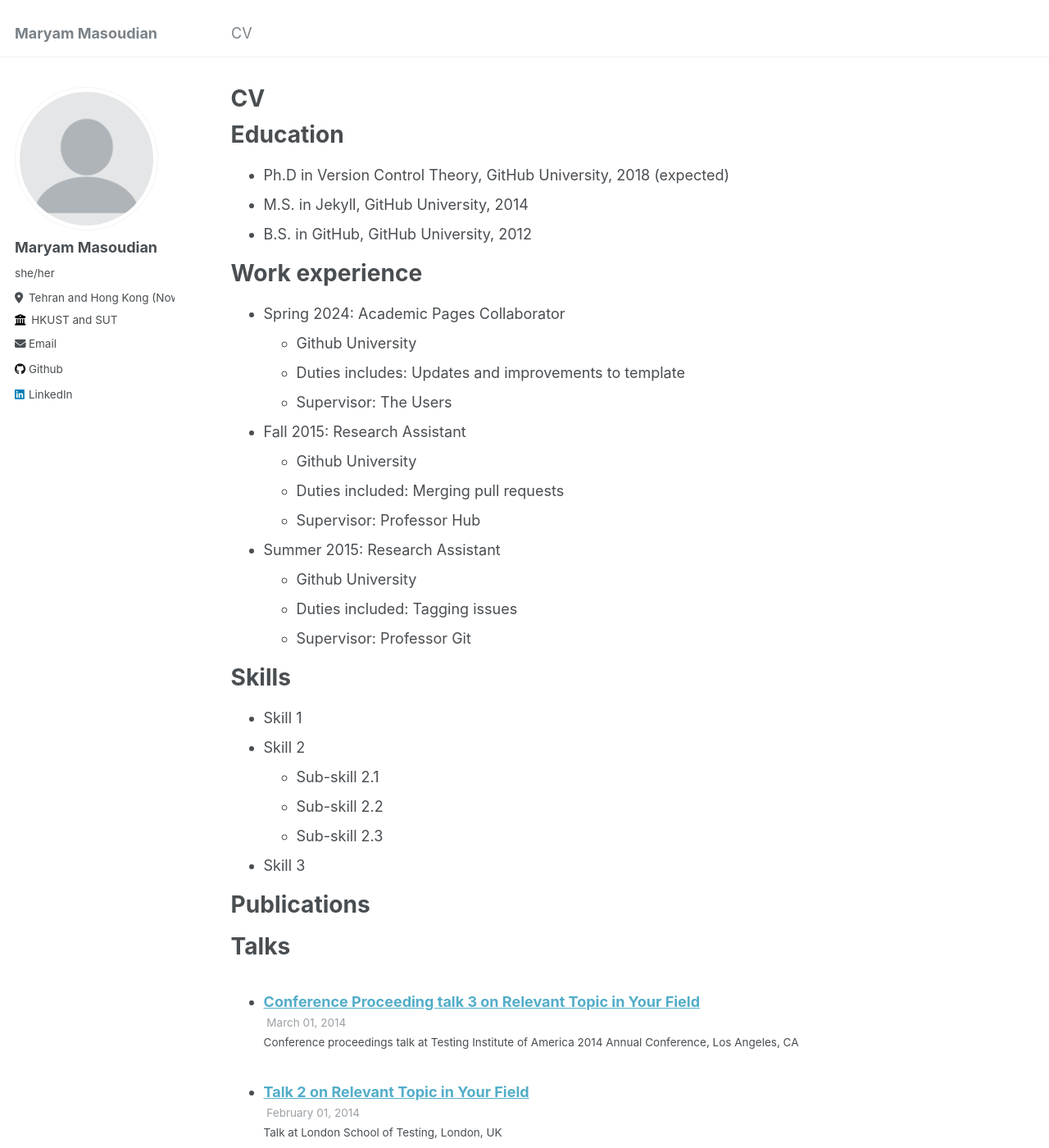
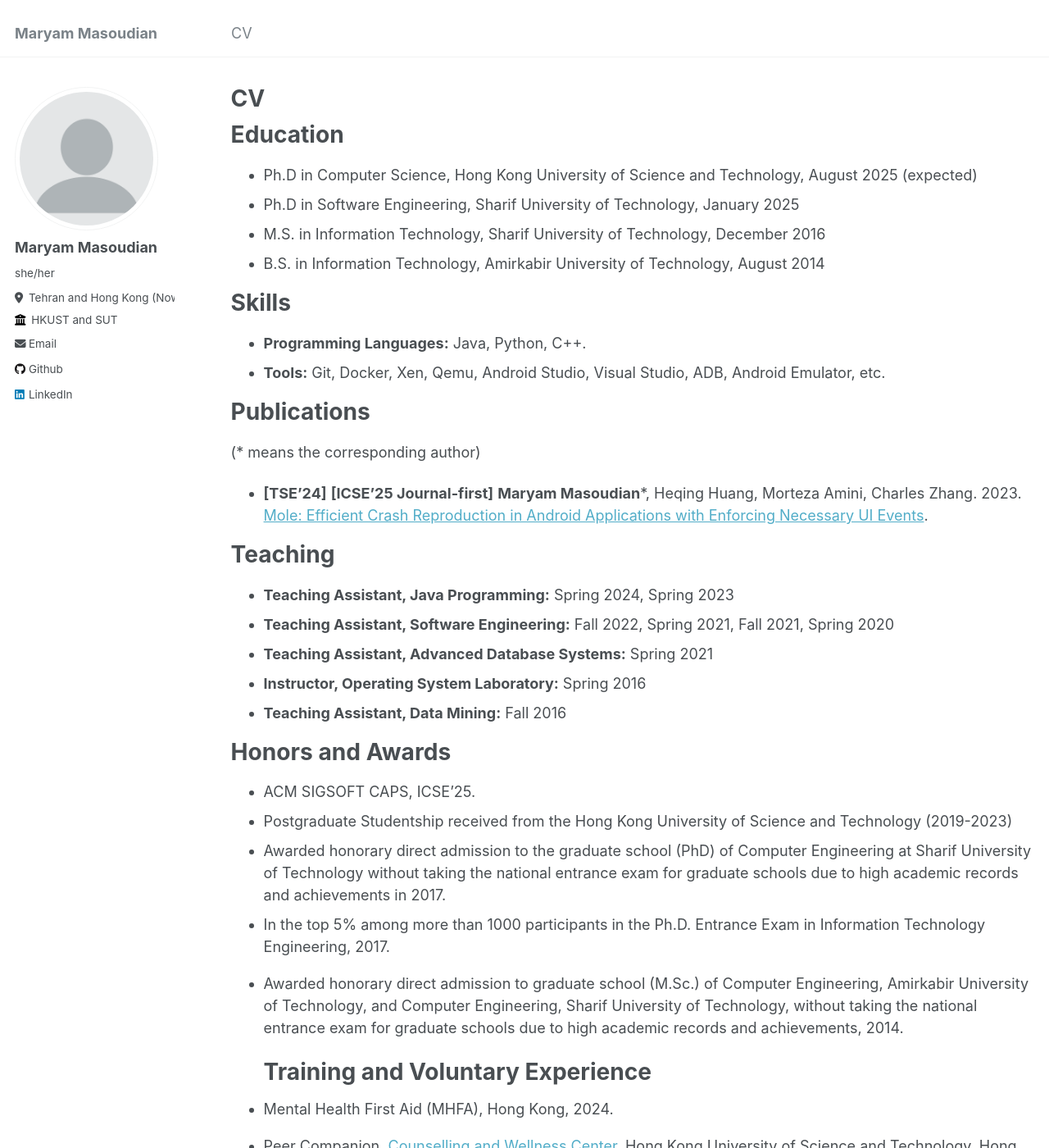
Before and after one commit to maryammsd/maryammsd.github.io, a Jekyll site: the page built from _pages/cv.md, in a window 1280 px wide and 1400 px high. Shown: the whole window at 82% size. Built offline with Jekyll 4.4.1, drawn with Linux system fonts in a browser that asks for light colours; some of the changed text lies outside the part shown.

Commit message:
Update cv.md

```diff
--- a/_pages/cv.md
+++ b/_pages/cv.md
@@ -11,54 +11,52 @@ redirect_from:
 
 Education
 ======
-* Ph.D in Version Control Theory, GitHub University, 2018 (expected)
-* M.S. in Jekyll, GitHub University, 2014
-* B.S. in GitHub, GitHub University, 2012
+* Ph.D in Computer Science, Hong Kong University of Science and Technology, August 2025 (expected)
+* Ph.D in Software Engineering, Sharif University of Technology, January 2025
+* M.S. in Information Technology, Sharif University of Technology, December 2016
+* B.S. in Information Technology, Amirkabir University of Technology, August 2014
 
-Work experience
-======
-* Spring 2024: Academic Pages Collaborator
-  * Github University
-  * Duties includes: Updates and improvements to template
-  * Supervisor: The Users
-
-* Fall 2015: Research Assistant
-  * Github University
-  * Duties included: Merging pull requests
-  * Supervisor: Professor Hub
-
-* Summer 2015: Research Assistant
-  * Github University
-  * Duties included: Tagging issues
-  * Supervisor: Professor Git
 
 Skills
 ======
-* Skill 1
-* Skill 2
-  * Sub-skill 2.1
-  * Sub-skill 2.2
-  * Sub-skill 2.3
-* Skill 3
+* **Programming Languages:** Java, Python, C++.
+* **Tools:** Git, Docker, Xen, Qemu, Android Studio, Visual Studio, ADB, Android Emulator, etc.
 
 Publications
 ======
-  <ul>{% for post in site.publications reversed %}
-    {% include archive-single-cv.html %}
-  {% endfor %}</ul>
+(* means the corresponding author)
 
-Talks
-======
-  <ul>{% for post in site.talks reversed %}
-    {% include archive-single-talk-cv.html  %}
-  {% endfor %}</ul>
+
+* **[TSE'24]** **[ICSE'25 Journal-first]** **Maryam Masoudian***, Heqing Huang, Morteza Amini, Charles Zhang. 2023. [Mole: Efficient Crash Reproduction in Android Applications with Enforcing Necessary UI Events](https://ieeexplore.ieee.org/document/10599338).
+
 
 Teaching
 ======
-  <ul>{% for post in site.teaching reversed %}
-    {% include archive-single-cv.html %}
-  {% endfor %}</ul>
+* **Teaching Assistant, Java Programming:** Spring 2024, Spring 2023
+* **Teaching Assistant, Software Engineering:** Fall 2022, Spring 2021, Fall 2021, Spring 2020
+* **Teaching Assistant, Advanced Database Systems:** Spring 2021
+* **Instructor, Operating System Laboratory:** Spring 2016
+* **Teaching Assistant, Data Mining:** Fall 2016
 
-Service and leadership
+Honors and Awards
 ======
-* Currently signed in to 43 different slack teams
+* ACM SIGSOFT CAPS, ICSE'25.
+* Postgraduate Studentship received from the Hong Kong University of Science and Technology
+(2019-2023)
+* Awarded honorary direct admission to the graduate school (PhD) of Computer Engineering at Sharif University of Technology without taking the national entrance exam for graduate schools due to high academic records and achievements in 2017.
+* In the top 5% among more than 1000 participants in the Ph.D. Entrance Exam in Information Technology Engineering, 2017.
+* Awarded honorary direct admission to graduate school (M.Sc.) of Computer Engineering, Amirkabir University of Technology, and Computer Engineering, Sharif University of Technology, without taking the national entrance exam for graduate schools due to high academic records and achievements, 2014.
+
+
+  Training and Voluntary Experience
+  =========
+* Mental Health First Aid (MHFA), Hong Kong, 2024.
+* Peer Companion, [Counselling and Wellness Center](https://counsel.hkust.edu.hk/page.php?section=Resources&subsection=36&anchor=peersupport), Hong Kong University of Science and Technology, Hong Kong, 2021 - Now.
+
+  Hobbies
+  =========
+* Reading Books
+* Swimming
+* Hiking
+* Yoga
+* Cooking
```
